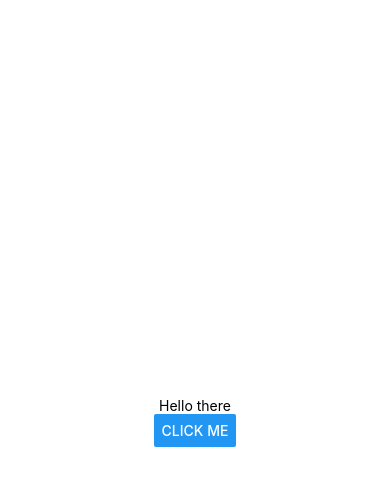
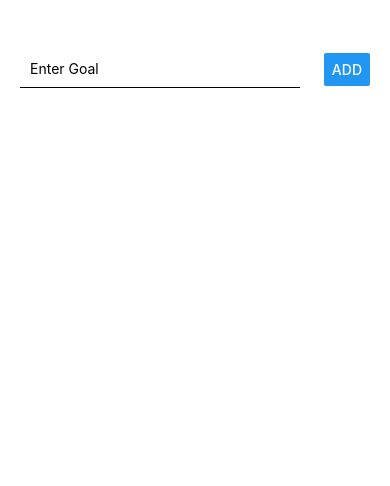
Before and after one commit to akindoju/first-mobile-app, a React Native app: screen / in a window 390 px wide. Shown: the top 486 px of the page. Built offline with nearby package versions, Linux system fonts and the light colour scheme.

Commit message:
Created components and added scrollview

```diff
--- a/App.js
+++ b/App.js
@@ -1,24 +1,78 @@
 import { StatusBar } from "expo-status-bar";
 import { useState } from "react";
-import { StyleSheet, Text, View, Button } from "react-native";
+import {
+  StyleSheet,
+  Text,
+  View,
+  Button,
+  TextInput,
+  ScrollView,
+} from "react-native";
+export default function App() {
+  const [text, setText] = useState("");
+  const [goals, setGoals] = useState([]);
 
-export default function App() {
-  const [text, setText] = useState("Hello there");
+  const textInputHandler = (enteredText) => {
+    setText(enteredText);
+  };
+
+  const buttonClickHandler = () => {
+    console.log(text);
+  };
+
+  const setGoalHandler = () => {
+    const newArr = [...goals];
+    newArr.push(text);
+    setGoals(newArr);
+  };
 
   return (
-    <View style={styles.container}>
-      <Text>{text}</Text>
-      <Button onPress={() => setText("Hello Mate")} title="Click Me" />
-      <StatusBar style="auto" />
-    </View>
+    <ScrollView style={styles.screen}>
+      <View style={styles.form}>
+        <TextInput
+          placeholder="Enter Goal"
+          style={styles.input}
+          value={text}
+          onChangeText={textInputHandler}
+        />
+        <Button title="Add" onPress={setGoalHandler} />
+      </View>
+      <View>
+        {goals.map((goal, idx) => (
+          <View key={idx} style={styles.listItem}>
+            <Text>{goal}</Text>
+          </View>
+        ))}
+      </View>
+    </ScrollView>
   );
 }
 
 const styles = StyleSheet.create({
-  container: {
-    flex: 1,
-    backgroundColor: "#fff",
+  screen: {
+    paddingTop: 50,
+    paddingLeft: 20,
+    paddingRight: 20,
+  },
+
+  form: {
+    flexDirection: "row",
     alignItems: "center",
-    justifyContent: "center",
+    justifyContent: "space-between",
+  },
+
+  input: {
+    width: "80%",
+    borderBottomColor: "black",
+    borderBottomWidth: 1,
+    padding: 10,
+  },
+
+  listItem: {
+    padding: 10,
+    marginTop: 5,
+    backgroundColor: "#ccc",
+    borderColor: "black",
+    borderWidth: 1,
   },
 });
```
